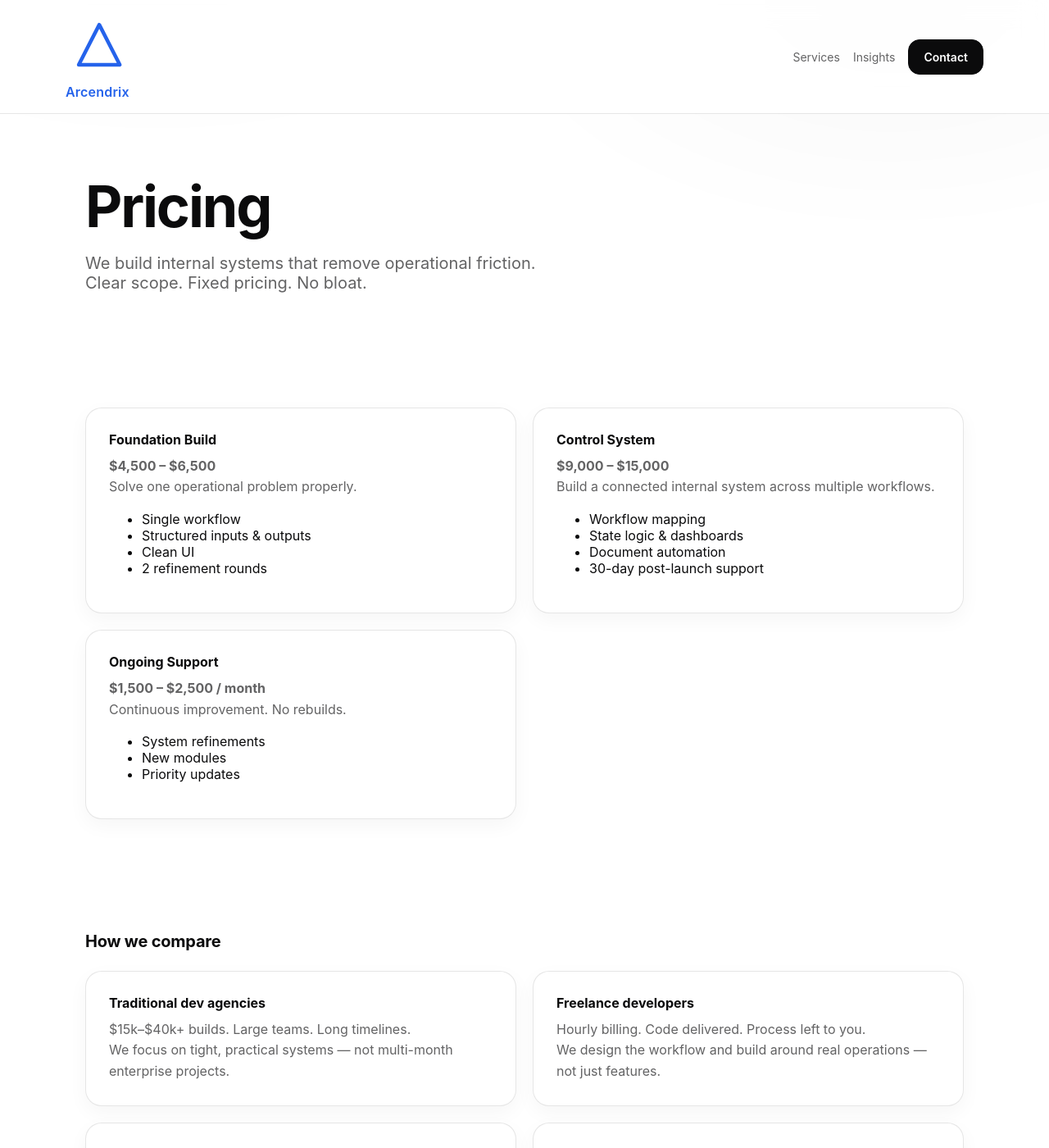
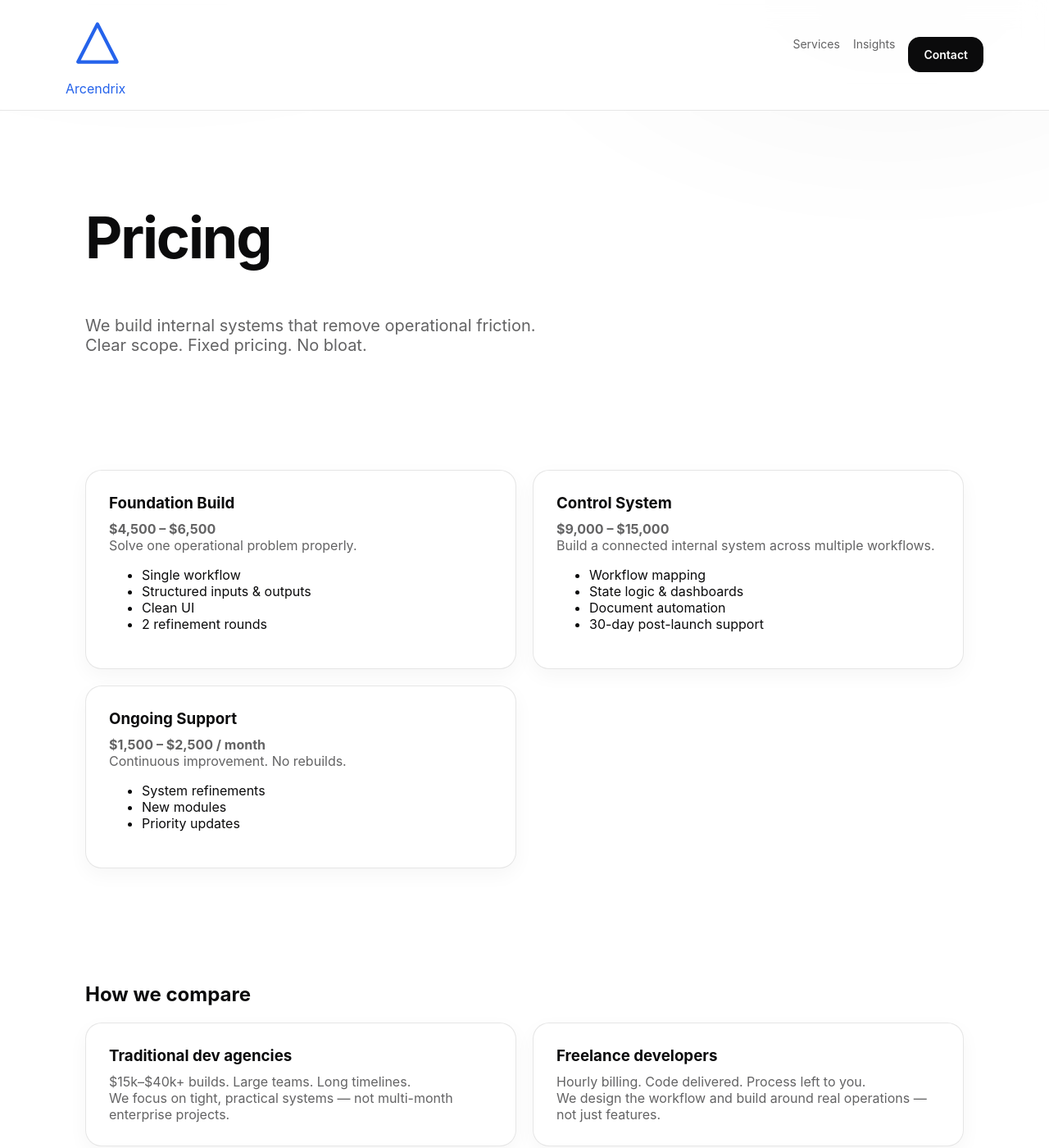
Before and after one commit to arcendrix/site, a Jekyll site: the page built from pricing.md, in a window 1280 px wide and 1400 px high. Shown: the whole window at 82% size. Built offline with Jekyll 4.4.1, drawn with Linux system fonts in a browser that asks for light colours.

Commit message:
Update main.css

```diff
--- a/assets/css/main.css
+++ b/assets/css/main.css
@@ -3,17 +3,12 @@
   --fg:#0b0b0c;
   --muted:rgba(11,11,12,.64);
   --faint:rgba(11,11,12,.10);
-  --card:rgba(11,11,12,.03);
   --accent:#2563EB;
-
   --radius:18px;
   --max:1120px;
-
   --sans: ui-sans-serif, -apple-system, BlinkMacSystemFont,
           "SF Pro Display","SF Pro Text", Inter, Segoe UI, Roboto, Helvetica, Arial;
 }
-
-/* Base */
 
 *{box-sizing:border-box}
 html,body{height:100%}
@@ -31,31 +26,14 @@
     var(--bg);
 }
 
-/* Links */
+a{color:var(--accent); text-decoration:none;}
+a:hover{text-decoration:underline;}
 
-a{
-  color:var(--accent);
-  text-decoration:none;
-}
-
-a:hover{
-  text-decoration:underline;
-}
-
-/* Layout */
-
-.container{
-  max-width:var(--max);
-  margin:0 auto;
-  padding:0 24px;
-}
-
-/* Nav */
+.container{max-width:var(--max); margin:0 auto; padding:0 24px;}
 
 .nav{
   position:sticky;
   top:0;
-  z-index:50;
   background:rgba(255,255,255,.85);
   backdrop-filter:blur(14px);
   border-bottom:1px solid var(--faint);
@@ -68,27 +46,10 @@
   padding:16px 0;
 }
 
-.brand-name{
-  font-weight:600;
-  letter-spacing:.2px;
-}
+.nav-links{display:flex; gap:16px;}
 
-.nav-links{
-  display:flex;
-  gap:16px;
-  align-items:center;
-}
-
-.nav-links a{
-  color:var(--muted);
-  font-size:14px;
-}
-
-.nav-links a:hover{
-  color:var(--fg);
-}
-
-/* Buttons */
+.nav-links a{color:var(--muted); font-size:14px;}
+.nav-links a:hover{color:var(--fg);}
 
 .btn{
   display:inline-flex;
@@ -98,11 +59,10 @@
   border-radius:14px;
   font-size:14px;
   font-weight:600;
-  cursor:pointer;
   border:1px solid var(--faint);
   background:#fff;
   color:var(--fg);
-
+  cursor:pointer;
   transition:all .12s ease;
 }
 
@@ -117,17 +77,29 @@
   border-color:var(--fg);
 }
 
-.btn.primary:hover{
-  opacity:.94;
+.hero{padding:120px 0 70px;}
+
+.hero-video{position:relative; overflow:hidden;}
+
+.bg-video{
+  position:absolute;
+  inset:-10%;
+  width:120%;
+  height:120%;
+  object-fit:cover;
+  opacity:.20;
+  filter:blur(10px);
 }
 
-/* Hero */
-
-.hero{
-  padding:110px 0 60px;
+.bg-video-overlay{
+  position:absolute;
+  inset:0;
+  background:linear-gradient(180deg, rgba(255,255,255,.95), rgba(255,255,255,.65));
 }
 
 .hero-glass{
+  position:relative;
+  z-index:2;
   background:rgba(255,255,255,.75);
   backdrop-filter:blur(18px);
   border:1px solid var(--faint);
@@ -136,18 +108,10 @@
   box-shadow:0 30px 70px rgba(0,0,0,.08);
 }
 
-.kicker{
-  font-size:12px;
-  letter-spacing:.14em;
-  text-transform:uppercase;
-  color:var(--muted);
-}
-
 .h1{
   font-size:clamp(40px,6vw,70px);
   line-height:1.05;
   letter-spacing:-.03em;
-  margin:16px 0 18px;
 }
 
 .subhead{
@@ -156,19 +120,7 @@
   max-width:600px;
 }
 
-/* Sections */
-
-.section{
-  padding:60px 0;
-}
-
-.section h2{
-  font-size:20px;
-  letter-spacing:-.01em;
-  margin-bottom:24px;
-}
-
-/* Cards */
+.section{padding:60px 0;}
 
 .grid{
   display:grid;
@@ -183,7 +135,6 @@
   border:1px solid var(--faint);
   background:#fff;
   box-shadow:0 8px 24px rgba(0,0,0,.04);
-
   transition:transform .15s ease, box-shadow .15s ease;
 }
 
@@ -192,33 +143,25 @@
   box-shadow:0 18px 42px rgba(0,0,0,.08);
 }
 
-.card h3{
-  margin:0 0 10px;
-  font-size:16px;
-}
-
-.card p{
-  margin:0;
-  color:var(--muted);
-  line-height:1.6;
-}
+.card h3{margin:0 0 10px;}
+.card p{margin:0; color:var(--muted);}
 
 @media (max-width:860px){
   .card{grid-column:span 12;}
 }
 
-/* Focus ring using accent */
+.reveal{
+  opacity:0;
+  transform:translateY(20px);
+  transition:all .6s ease;
+}
+
+.reveal.is-visible{
+  opacity:1;
+  transform:none;
+}
 
 :focus{
   outline:3px solid rgba(37,99,235,.25);
   outline-offset:2px;
 }
-
-/* Footer */
-
-.footer{
-  padding:50px 0;
-  border-top:1px solid var(--faint);
-  color:var(--muted);
-  font-size:14px;
-}
```
